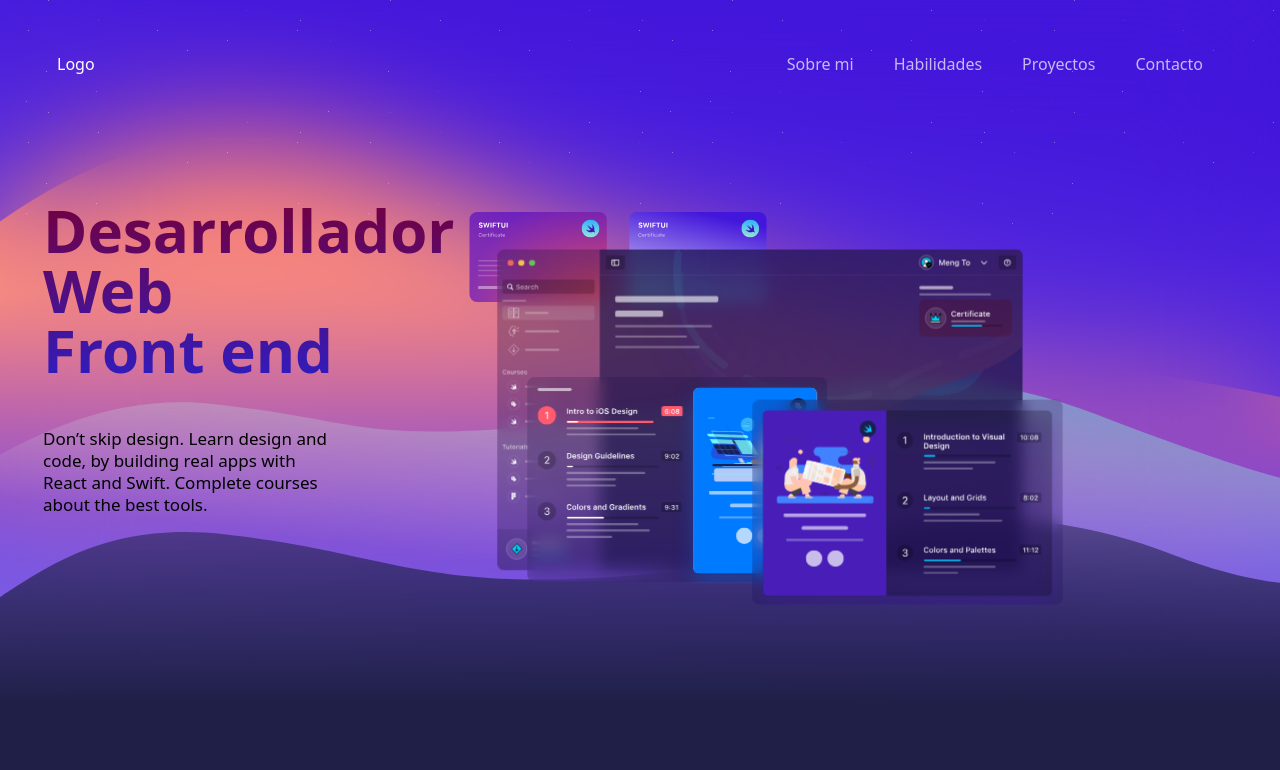
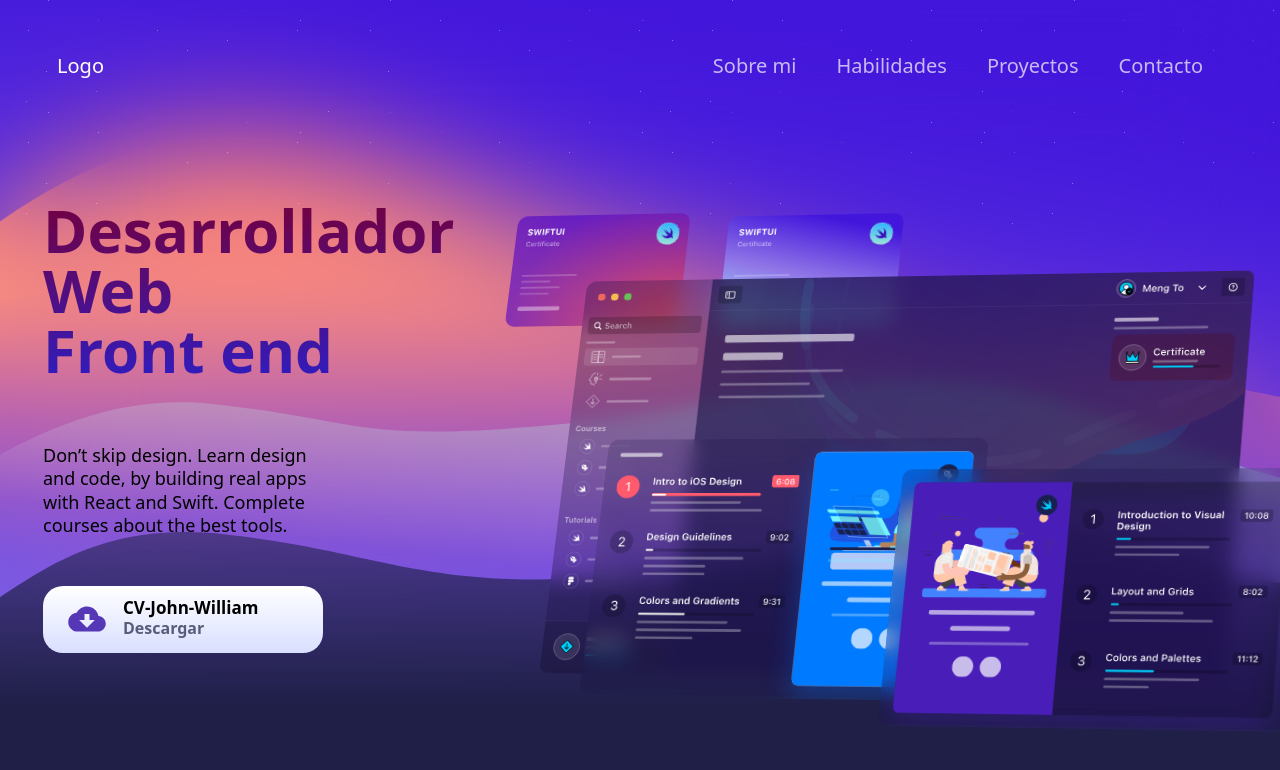
Before and after one commit to jwilliam96/portafolioWeb, a Next.js app: page / in a window 1280 px wide. Shown: the top 770 px of the page. Built offline with nearby package versions, Linux system fonts and the light colour scheme.

Commit message:
Header cv

```diff
--- a/src/app/globals.css
+++ b/src/app/globals.css
@@ -17,3 +17,7 @@
 .backdrop-filter {
   backdrop-filter: blur(40px) brightness(80%) saturate(150%);
 }
+
+.rotate-illustration {
+  transform: rotateY(-20deg) rotateX(20deg);
+}
--- a/src/app/layout.tsx
+++ b/src/app/layout.tsx
@@ -13,7 +13,7 @@ export default function RootLayout({
   children: React.ReactNode;
 }>) {
   return (
-    <html lang="en" className="">
+    <html lang="en" >
       <body
         className={`${geistSans.variable} ${geistMono.variable} antialiased h-screen bg-[#1f1f47]`}
       >
--- /dev/null
+++ b/src/components/icons/icons.tsx
@@ -0,0 +1,12 @@
+import { IoMdCloudDownload } from "react-icons/io";
+
+interface Props {
+    className?: string
+    size?: number
+}
+
+export function IconDownload({ className, size = 30 }: Props) {
+    return (
+        <IoMdCloudDownload className={`${className}`} size={size} />
+    )
+}
--- a/src/components/index.ts
+++ b/src/components/index.ts
@@ -1 +1,3 @@
 export { SvgOlaMorada } from "./svg/svgs"
+
+export { IconDownload } from "./icons/icons"
--- a/src/ui/TopMenu/ToggleMenu.tsx
+++ b/src/ui/TopMenu/ToggleMenu.tsx
@@ -5,7 +5,7 @@ import { useEffect, useState } from 'react'
 
 export function ToggleMenu() {
 
-    const [darkMode, setDarkMode] = useState(true)
+    const [darkMode, setDarkMode] = useState(false)
 
     useEffect(() => {
         const html = document.documentElement;
--- a/src/ui/TopMenu/TopMenu.tsx
+++ b/src/ui/TopMenu/TopMenu.tsx
@@ -12,18 +12,20 @@ export function TopMenu() {
 
     return (
         <div className="fixed top-0 left-0 right-0 max-w-[1230px] mx-auto flex justify-between mt-8 px-8 text-white md:items-center z-[100]">
-            <div>
+            <div className="md:text-xl">
                 Logo
             </div>
 
             <div>
                 <ToggleMenu />
 
-                <nav
-                    className="bg-[#0f0e474d] rounded-[20px] text-[#ffffffb3] dark:hidden dark:md:block md:bg-transparent">
-                    <ul className="md:flex gap-10 p-5 min-w-[230px] divide-y-1 md:divide-y-0">
+                <nav className="text-[#ffffffb3] bg-[#0f0e474d] backdrop-blur-2xl backdrop-brightness-[80%] backdrop-saturate-150 rounded-[20px] md:bg-transparent md:backdrop-blur-none md:backdrop-brightness-100 md:backdrop-saturate-100">
+
+                    <ul className="hidden dark:block p-5 min-w-[230px] divide-y-1 md:divide-y-0 md:text-xl md:flex md:gap-10 md:dark:flex">
                         {linkNav}
                     </ul>
+
+
                 </nav>
             </div>
         </div>
--- a/src/ui/header/Header.tsx
+++ b/src/ui/header/Header.tsx
@@ -1,5 +1,5 @@
 import { HeaderIllustration } from "./header-illustration";
-import { SvgOlaMorada } from "@/components";
+import { IconDownload, SvgOlaMorada } from "@/components";
 
 export function Header() {
     return (
@@ -25,14 +25,25 @@ export function Header() {
 
             {/* HEADER  */}
             <div className="relative px-5 grid max-w-[1234px] mx-auto z-[60] xs:grid-cols-[360px_auto]">
-                {/* TEXTO  */}
-                <div className="relative top-[148px] grid gap-[30px] xs:gap-12 xs:top-[250px] md:top-[200px]">
-                    <h1 className="grid text-4xl font-bold bg-linear-[#730040_0%,#301cbe_100%] bg-clip-text text-transparent xs:text-5xl md:text-6xl">
+                {/* TEXTO FRONT */}
+                <div className="relative top-[128px] grid gap-[30px] xs:gap-12 xs:top-[250px] md:top-[200px]">
+                    <h1 className="grid mb-8 text-4xl font-bold bg-linear-[#730040_0%,#301cbe_100%] bg-clip-text text-transparent xs:text-5xl xs:mb-0 md:text-6xl lg:mb-4">
                         Desarrollador
                         <span>Web </span>
                         <span> Front end</span>
                     </h1>
-                    <p className="leading-[130%] max-w-[300px] text-[17px]">Don’t skip design. Learn design and code, by building real apps with React and Swift. Complete courses about the best tools.</p>
+
+                    {/* SOBRE MI  */}
+                    <p className="leading-[130%] max-w-[300px] text-[17px] lg:text-[18px]">Don’t skip design. Learn design and code, by building real apps with React and Swift. Complete courses about the best tools.</p>
+
+                    {/* DESCARGA CV  */}
+                    <div className="flex items-center gap-4 px-6 w-[280px] h-[67px] rounded-[20px] bg-linear-[#fff_0%,#d9dfff_100%] cursor-pointer ">
+                        <IconDownload size={40} className="hover:animate-bounce text-[#5638b6]" />
+                        <div>
+                            <p className="leading-none font-semibold text-[17px]">CV-John-William</p>
+                            <span className="text-[#595c7b] font-semibold">Descargar</span>
+                        </div>
+                    </div>
                 </div>
 
                 {/* ILUSTRACIÓN  */}
--- a/src/ui/header/header-illustration.tsx
+++ b/src/ui/header/header-illustration.tsx
@@ -2,31 +2,31 @@ import Image from "next/image";
 
 export function HeaderIllustration() {
     return (
-        <div className="relative scale-75 top-[60px] left-[-10px] perspective-[5000px] perspective-origin-[left_bottom] transform-flat">
+        <div className="relative top-[120px] left-[-82px] scale-[0.4]  perspective-[5000px] perspective-origin-[left_bottom] transform-flat xs:scale-75 xs:top-[60px] xs:left-[-10px] md:left-[62px] lg:scale-100 lg:left-[140px]">
 
             {/* CARD 1  */}
-            <figure className="w-[183px] h-[120px] absolute top-[150px] left-[-37px] rounded-[10px] bg-radial-[218.51%_281.09%_at_100%_100%,_#fd3f3399_0%,_#4c00c899_45.83%,_#4c00c899_100%]">
+            <figure className="w-[183px] h-[120px] absolute top-[150px] left-[-37px] rounded-[10px] bg-radial-[218.51%_281.09%_at_100%_100%,_#fd3f3399_0%,_#4c00c899_45.83%,_#4c00c899_100%] md:[transform:rotatey(-20deg)_rotateX(20deg)]">
 
                 <Image src={"/svg/header/mockup-card2.svg"} alt="card 1" width={183} height={120} />
             </figure>
 
             {/* CARD 2  */}
-            <figure className="w-[183px] h-[120px] absolute top-[150px] left-[176px] rounded-[10px] bg-linear-[192.64deg,#4316db_12.72%,#9076e7_54.49%,#a2eeff_100%]">
+            <figure className="w-[183px] h-[120px] absolute top-[150px] left-[176px] rounded-[10px] bg-linear-[192.64deg,#4316db_12.72%,#9076e7_54.49%,#a2eeff_100%] md:[transform:rotatey(-20deg)_rotateX(20deg)]">
                 <Image src={"/svg/header/mockup-card2.svg"} alt="card 2" width={183} height={120} />
             </figure>
 
             {/* CARD 3  */}
-            <figure className="bg-[#170c3d4d] w-[701px] h-[428px] rounded-[10px] absolute top-[200px] backdrop-blur-[10px]">
+            <figure className="bg-[#170c3d4d] w-[701px] h-[428px] rounded-[10px] absolute top-[200px] backdrop-blur-[10px] md:[transform:rotatey(-20deg)_rotateX(20deg)]">
                 <Image src={"/svg/header/mockup-content.svg"} alt="card 3" width={701} height={428} />
             </figure>
 
             {/* CARD 4  */}
-            <figure className="bg-[#170c3d33] w-[400px] h-[273px] rounded-[10px] absolute top-[370px] left-[40px] backdrop-blur-[10px]">
+            <figure className="bg-[#170c3d33] w-[400px] h-[273px] rounded-[10px] absolute top-[370px] left-[40px] backdrop-blur-[10px] md:[transform:rotatey(-20deg)_rotateX(20deg)]">
                 <Image src={"/svg/header/mockup2-bg.svg"} alt="card 4" width={400} height={273} />
             </figure>
 
             {/* CARD 5  */}
-            <figure className="bg-[#170c3d33] w-[414px] h-[273px] rounded-[10px] absolute top-[400px] left-[340px] backdrop-blur-[10px]">
+            <figure className="bg-[#170c3d33] w-[414px] h-[273px] rounded-[10px] absolute top-[400px] left-[340px] backdrop-blur-[10px] md:[transform:rotatey(-20deg)_rotateX(20deg)]">
                 <Image src={"/svg/header/mockup3-bg.svg"} alt="card 5" width={414} height={273} />
             </figure>
 
```
Also changed, not shown: package.json (+6 -5 lines), 1 other file (tests, documents, lock files or other folders).
